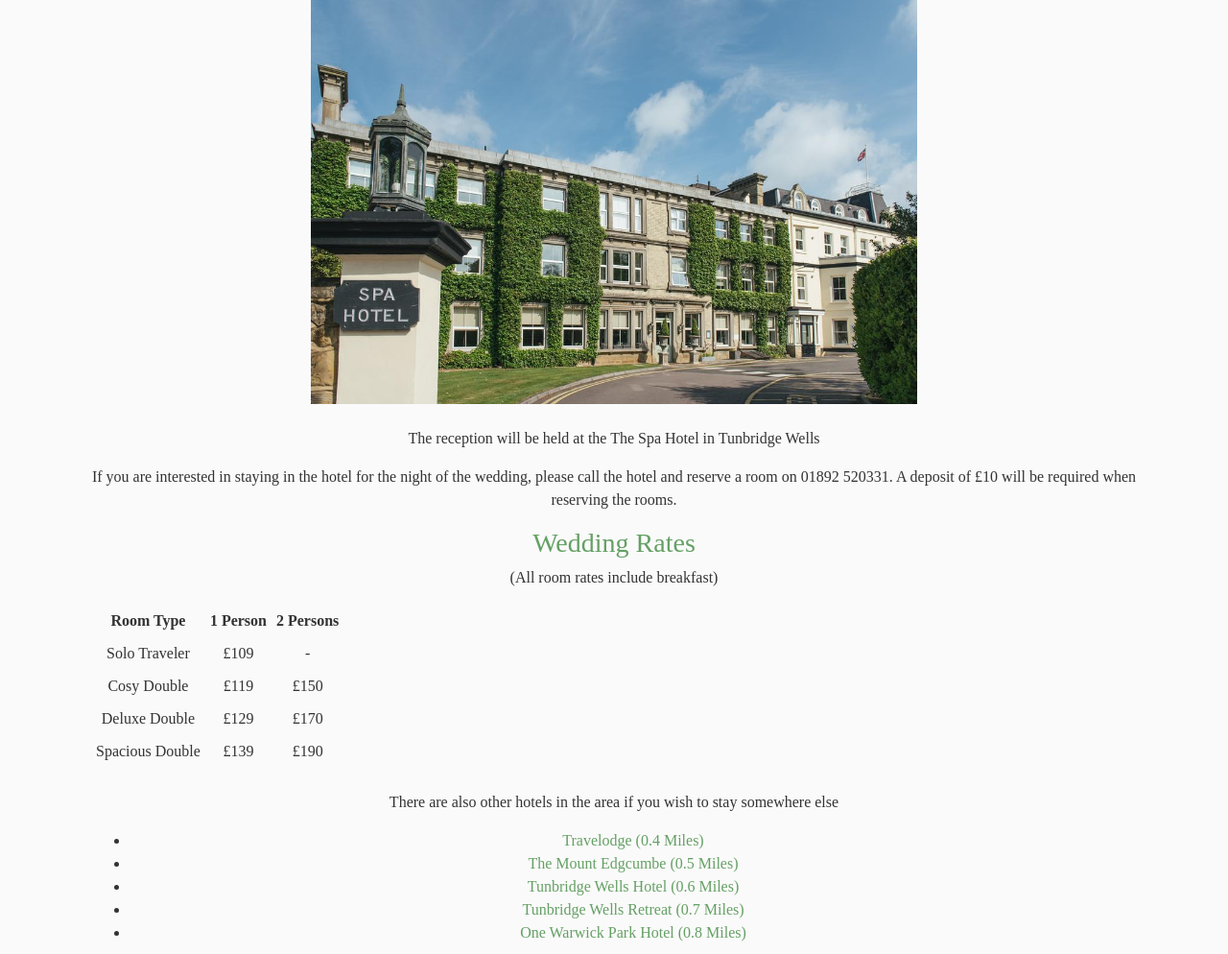
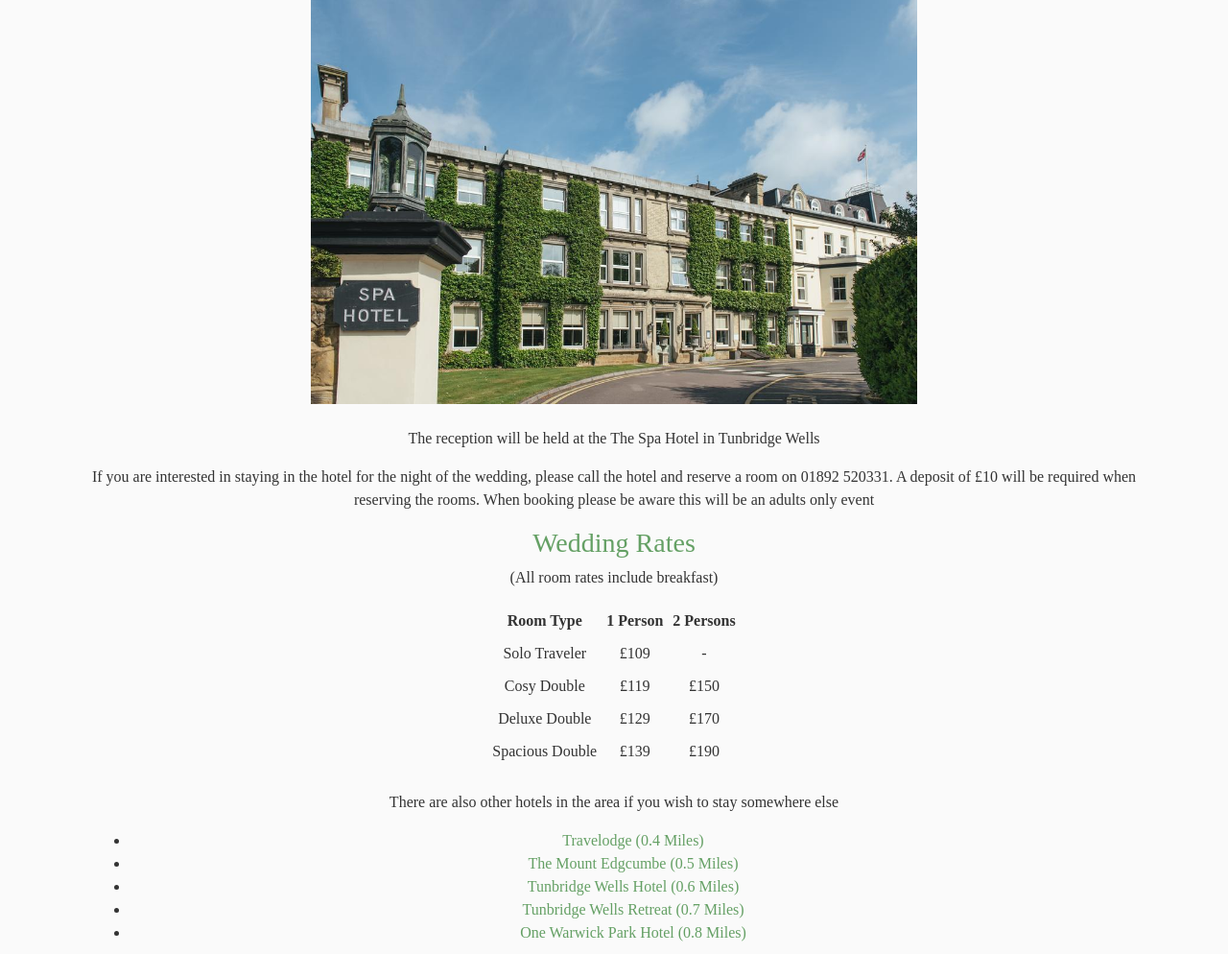
Before and after one commit to killerfridge/wedding_page, a Django app: page /about/ in a window 1280 px wide. Shown: the part 189-1183 px from the top of the page at 96% size. Run offline with Django 3.2, Linux system fonts and the light colour scheme; some libraries are stand-ins or nearby versions.

Commit message:
Centered the table, and added comments about no children

```diff
--- a/blog/static/blog/main.css
+++ b/blog/static/blog/main.css
@@ -129,3 +129,7 @@ th, td {
 .clearfix{
     overflow: auto;
 }
+
+table {
+    margin: 0 auto; /* or margin: 0 auto 0 auto */
+  }
--- a/blog/templates/blog/about.html
+++ b/blog/templates/blog/about.html
@@ -13,6 +13,7 @@
         <p>If you are interested in staying in the hotel for the night of
             the wedding, please call the hotel and reserve a room on 01892 520331.
             A deposit of £10 will be required when reserving the rooms.
+            When booking please be aware this will be an adults only event
         </p>
         <h3 class="font-green inner_heading">Wedding Rates</h3>
         <p>(All room rates include breakfast)</p>
--- a/wedding_final/settings.py
+++ b/wedding_final/settings.py
@@ -36,6 +36,7 @@ ALLOWED_HOSTS = [
     'tranquil-bastion-81342.herokuapp.com',
     'maryam-and-dans-wedding.herokuapp.com',
     'www.maryam-and-dans-wedding.co.uk',
+    'localhost',
 ]
 
 
```
